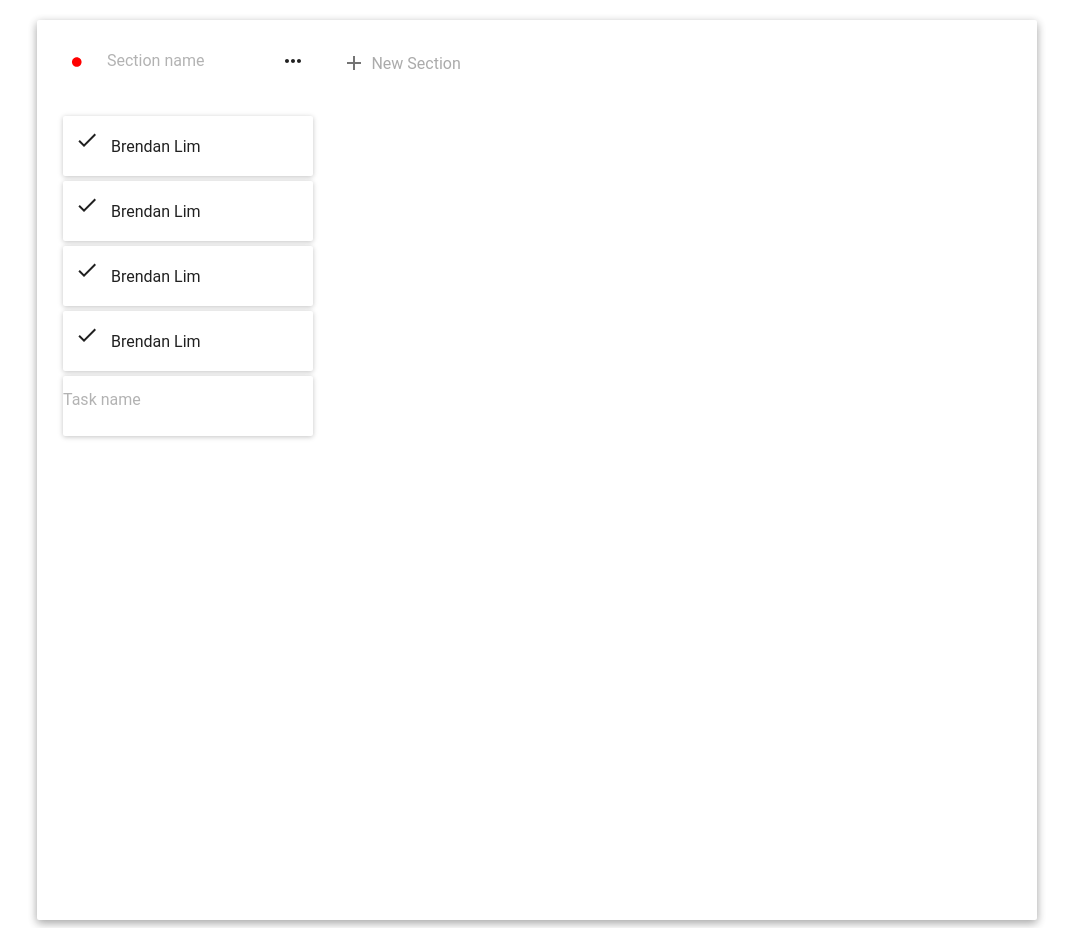
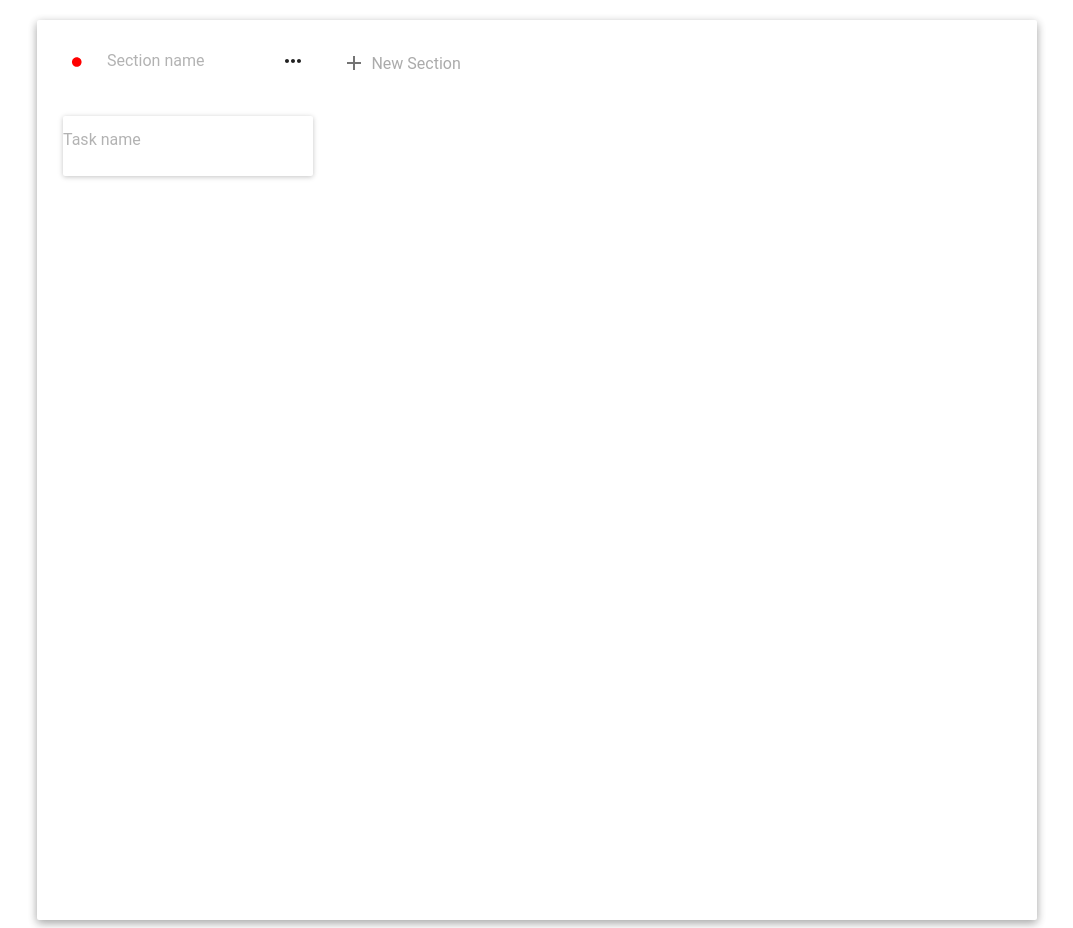
Before and after one commit to martlaboloa/team-task-manager, a React (Create React App) app: page / in a window 1280 px wide. Both pictures are taken after a click on the button "New Section". Shown: the whole page, without its empty margins (103-1176 px from the left). Built offline with nearby package versions, Linux system fonts and the light colour scheme.

Commit message:
adding sections(deleting) adn tasks

```diff
--- a/src/features/Section/CreateNewSection.jsx
+++ b/src/features/Section/CreateNewSection.jsx
@@ -21,8 +21,6 @@ class CreateNewSection extends Component {
     onClick = () => {
         const { addSection } = this.props
 
-        console.log('add section on click')
-
         addSection('Section Name')
     }
 
--- a/src/features/Section/Section.jsx
+++ b/src/features/Section/Section.jsx
@@ -1,11 +1,15 @@
 import React, { Component } from 'react'
+import { connect } from 'react-redux'
 import { List } from 'material-ui/List'
 import Task, { CreateNewTask } from '../Task'
 import SectionHeader from './SectionHeader'
+import { getTaskOrder } from '../store/selectors'
+
+const Tasks = ({ taskOrder, sectionId }) => taskOrder.map(id => <Task key={id} id={id} sectionId={sectionId} />)
 
 class Section extends Component {
     render() {
-        const { id } = this.props
+        const { id, taskOrder } = this.props
 
         return (
             <div className="section-container">
@@ -13,19 +17,15 @@ class Section extends Component {
 
                 <List className="section-list">
 
-                    <Task />
+                    <Tasks taskOrder={taskOrder} sectionId={id}/>
 
-                    <Task />
-
-                    <Task />
-
-                    <Task />
-
-                    <CreateNewTask />
+                    <CreateNewTask sectionId={id} />
                 </List>
             </div>
         )
     }
 }
 
-export default Section
+export default connect((state, { id }) => ({
+    taskOrder: getTaskOrder(state, id),
+}))(Section)
--- a/src/features/Task/CreateNewTask.jsx
+++ b/src/features/Task/CreateNewTask.jsx
@@ -1,8 +1,24 @@
 import React, { Component } from 'react'
+import { bindActionCreators } from 'redux'
+import { connect } from 'react-redux'
 import PaperEnhanced from '../shared/PaperEnhanced'
 import TextField from 'material-ui/TextField'
+import actions from '../store/actions'
 
 class CreateNewTask extends Component {
+    onKeyDown = (e) => {
+        const { keyCode, target: { value } } = e
+
+        if (keyCode === 13 && value !== null && value !== undefined && value !== '') {
+            const { addTask } = this.props
+            const { target } = e
+
+            addTask(value)
+
+            target.value = ''
+        }
+    }
+
     render() {
         return (
             <PaperEnhanced className="task-container">
@@ -11,10 +27,13 @@ class CreateNewTask extends Component {
                     style={{ width: '100%' }}
                     underlineStyle={{ borderColor: 'transparent' }}
                     underlineFocusStyle={{ borderColor: 'transparent' }}
+                    onKeyDown={this.onKeyDown}
                 />
             </PaperEnhanced>
         )
     }
 }
 
-export default CreateNewTask
+export default connect(undefined, (dispatch, { sectionId }) => bindActionCreators({
+    addTask: name => actions.addTask(name, sectionId),
+}, dispatch))(CreateNewTask)
--- a/src/features/Task/Task.jsx
+++ b/src/features/Task/Task.jsx
@@ -1,11 +1,15 @@
 import React, { Component } from 'react'
+import { connect } from 'react-redux'
 import FlatButton from 'material-ui/FlatButton'
 import IconButton from 'material-ui/IconButton'
 import ActionDone from 'material-ui/svg-icons/action/done'
 import PaperEnhanced from '../shared/PaperEnhanced'
+import { getTaskName } from '../store/selectors'
 
 class Task extends Component {
     render() {
+        const { name } = this.props
+
         return (
             <PaperEnhanced className="task-container">
                 <IconButton >
@@ -13,11 +17,13 @@ class Task extends Component {
                 </IconButton>
 
                 <FlatButton className="dialog-button" hoverColor="transparent" rippleColor="transparent">
-                    Brendan Lim
+                    {name}
                 </FlatButton>
             </PaperEnhanced>
         )
     }
 }
 
-export default Task
+export default connect((state, { id, sectionId }) => ({
+    name: getTaskName(state, id, sectionId)
+}))(Task)
--- a/src/features/store/selectors.js
+++ b/src/features/store/selectors.js
@@ -9,16 +9,18 @@ export const getSectionOrder = state => getBoard(state).sectionOrder
 
 export const getSection = (state, id) => getSections(state)[id]
 
-export const getTasks = (state, sectionId) => getSection(state, sectionId).tasks
-
-export const getTaskOrder = (state, sectionId) => getSection(state, sectionId).taskOrder
+export const getSectionData = (state, id) => getSection(state, id).data
 
 export const getSectionIndex = (state, id) => getSection(state, id).index
 
 export const getSectionName = (state, id) => getSection(state, id).name
 
+export const getTasks = (state, sectionId) => getSectionData(state, sectionId).tasks
 
-export const getTask = (state, id, sectionId) => getSection(state, sectionId)[id]
+export const getTaskOrder = (state, sectionId) => getSectionData(state, sectionId).taskOrder
+
+
+export const getTask = (state, id, sectionId) => getTasks(state, sectionId)[id]
 
 export const getTaskIndex = (state, id, sectionId) => getTask(state, id, sectionId).index
 
```
